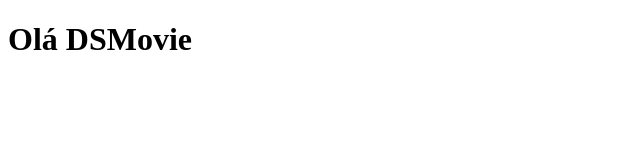
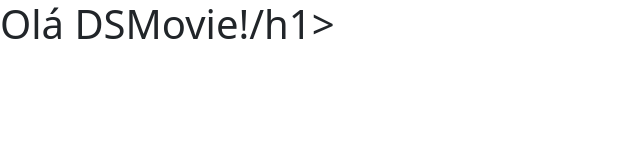
Before and after one commit to eliasmatheusouza/dsmovie-html-css, a plain HTML site: page index.html in a window 1280 px wide. Shown: the whole page, without its empty margins (0-640 px from the left). Drawn offline with nearby package versions, Linux system fonts and the light colour scheme.

Commit message:
Bootstrap

```diff
--- a/index.html
+++ b/index.html
@@ -5,8 +5,12 @@
     <meta http-equiv="X-UA-Compatible" content="IE=edge">
     <meta name="viewport" content="width=device-width, initial-scale=1.0">
     <title>DSMovie</title>
+
+    <link href="https://cdn.jsdelivr.net/npm/bootstrap@5.2.0-beta1/dist/css/bootstrap.min.css" rel="stylesheet" integrity="sha384-0evHe/X+R7YkIZDRvuzKMRqM+OrBnVFBL6DOitfPri4tjfHxaWutUpFmBp4vmVor" crossorigin="anonymous">
+
+
 </head>
 <body>
-    <h1>Olá DSMovie</h1>
+    <h1>Olá DSMovie!/h1>
 </body>
 </html>
```
